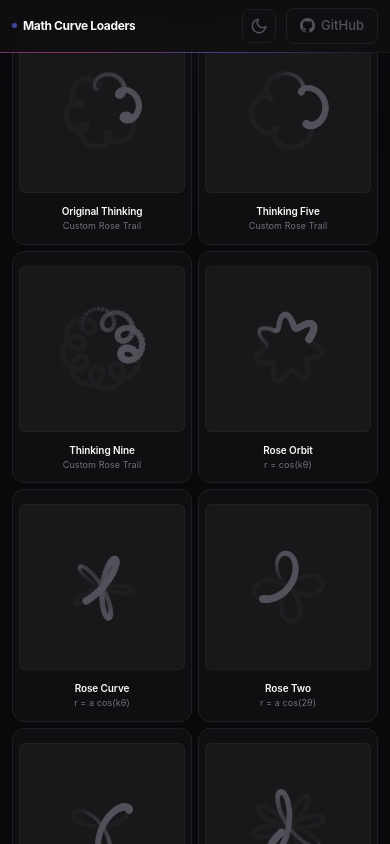
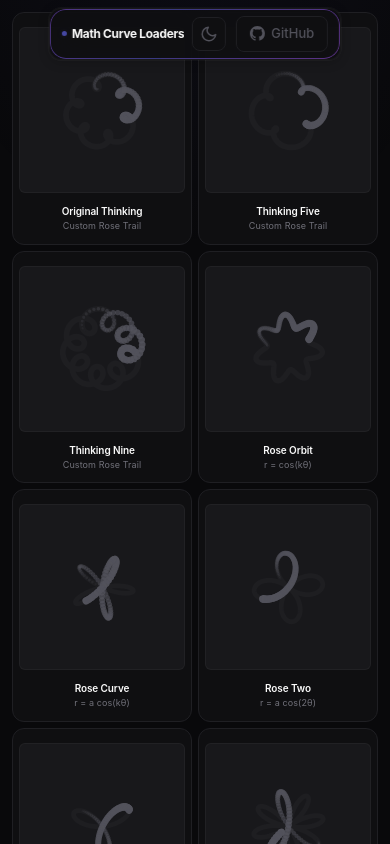
Before and after one commit to themagicalmammal/math-curve-loaders-react, a React (Vite) app in the folder apps/gallery/: page / in a window 390 px wide. Shown: the top 844 px of the page. Built offline with nearby package versions, Linux system fonts and the light colour scheme.

Commit message:
style: convert navbar to floating pill with animated gradient border

```diff
--- a/apps/gallery/src/index.css
+++ b/apps/gallery/src/index.css
@@ -280,44 +280,49 @@ body::before {
 
 .navbar {
   position: fixed;
-  top: 0;
-  left: 0;
-  right: 0;
+  top: 16px;
+  left: 50%;
+  transform: translateX(-50%);
   z-index: 100;
   display: flex;
   justify-content: space-between;
   align-items: center;
-  padding: 14px 28px;
-  background: color-mix(in srgb, var(--bg-elevated) 82%, transparent);
+  gap: 12px;
+  padding: 10px 20px;
+  border-radius: 16px;
+  background: color-mix(in srgb, var(--bg-elevated) 85%, transparent);
+  border: 1px solid var(--border-subtle);
   backdrop-filter: blur(20px) saturate(1.5);
   -webkit-backdrop-filter: blur(20px) saturate(1.5);
-  border-bottom: 1px solid var(--border-subtle);
+  box-shadow: 0 2px 12px rgba(0, 0, 0, 0.2), 0 0 0 1px var(--border-subtle);
 }
 
 .navbar::after {
   content: "";
   position: absolute;
-  bottom: -1px;
-  left: 0;
-  right: 0;
-  height: 1px;
+  inset: 0;
+  border-radius: 16px;
+  padding: 1px;
   background: linear-gradient(
-    90deg,
-    transparent,
-    var(--primary) 20%,
-    #a855f7 40%,
-    #ec4899 60%,
-    var(--primary) 80%,
-    transparent
+    135deg,
+    var(--primary) 0%,
+    #a855f7 25%,
+    #ec4899 50%,
+    #a855f7 75%,
+    var(--primary) 100%
   );
-  background-size: 200% 100%;
-  animation: navbar-shimmer 8s linear infinite;
+  background-size: 300% 100%;
+  animation: navbar-gradient 10s linear infinite;
+  -webkit-mask: linear-gradient(#fff 0 0) content-box, linear-gradient(#fff 0 0);
+  -webkit-mask-composite: xor;
+  mask-composite: exclude;
+  pointer-events: none;
   opacity: 0.5;
 }
 
-@keyframes navbar-shimmer {
-  from { background-position: 200% 0; }
-  to   { background-position: -200% 0; }
+@keyframes navbar-gradient {
+  from { background-position: 100% 0; }
+  to   { background-position: -100% 0; }
 }
 
 .navbar-left {
@@ -382,7 +387,7 @@ body::before {
   display: grid;
   grid-template-columns: repeat(6, 1fr);
   gap: 12px;
-  padding: 28px 40px 64px;
+  padding: 76px 40px 64px;
   max-width: 1200px;
   margin: 0 auto;
 }
@@ -1255,10 +1260,13 @@ body::before {
 /* ── 768px: 2-column grid, bottom-sheet modal, mobile typography ── */
 @media (max-width: 768px) {
   .navbar {
-    padding: 10px 16px;
+    top: 10px;
+    padding: 8px 14px;
+    gap: 8px;
+    border-radius: 14px;
   }
   .navbar-title {
-    font-size: 13.5px;
+    font-size: 13px;
   }
   .navbar-subtitle {
     display: none;
@@ -1379,16 +1387,18 @@ body::before {
 /* ── 540px: compact everything ── */
 @media (max-width: 540px) {
   .navbar {
-    padding: 8px 12px;
+    top: 8px;
+    padding: 7px 12px;
+    border-radius: 12px;
   }
   .navbar-left {
-    gap: 6px;
+    gap: 5px;
   }
   .navbar-title {
     font-size: 12px;
     overflow: hidden;
     text-overflow: ellipsis;
-    max-width: 200px;
+    max-width: 160px;
   }
   .navbar-dot {
     width: 5px;
```
